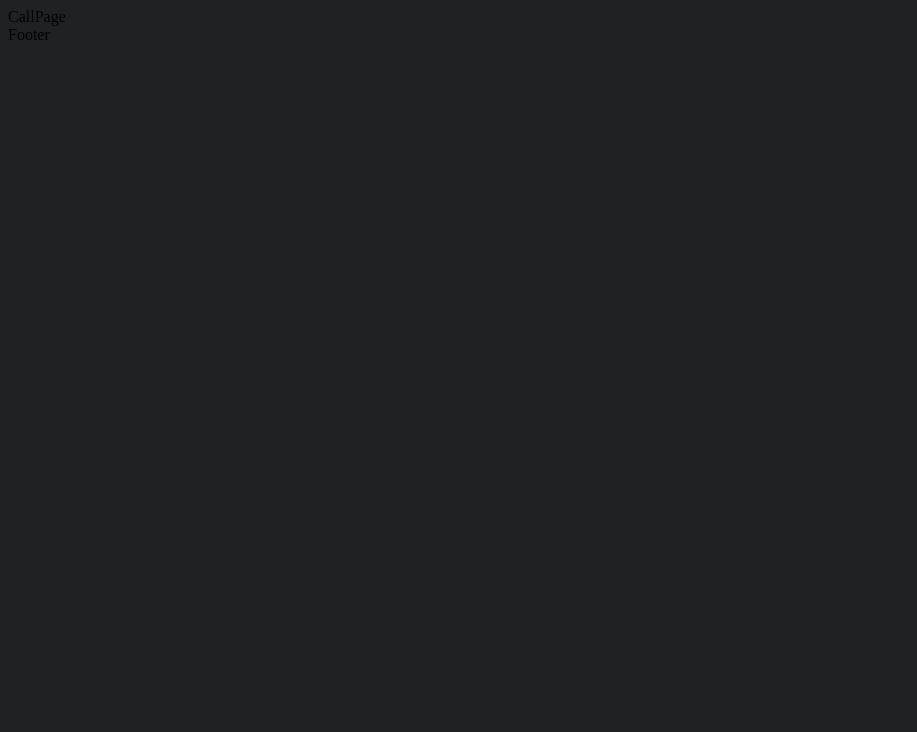
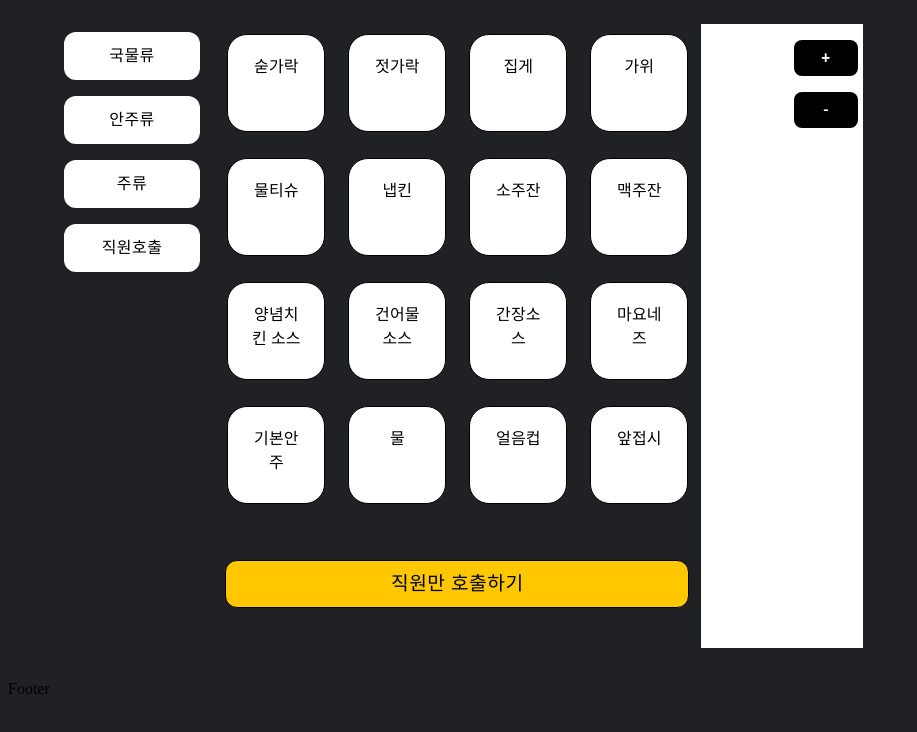
Before and after one commit to GDG-on-Campus-KNU/3rd-toyproject-frontend-2, a React (Create React App) app: page /order/call in a window 1280 px wide. Shown: the top 732 px of the page, without its empty margins (0-917 px from the left). Built offline with nearby package versions, Linux system fonts and the light colour scheme.

Commit message:
[Feat]: 주문 목록 구현

```diff
--- a/src/components/Card/CallCard.js
+++ b/src/components/Card/CallCard.js
@@ -1,5 +1,47 @@
-const CallCard = () => {
-    return <div>CallCard</div>;
+import { Card, CardContent, Typography } from '@mui/material';
+
+const CallCard = ({ children }) => {
+    const onclickHandler = () => {
+        console.log('click');
+    };
+    return (
+        <Card
+            sx={{
+                m: 0.25,
+                color: 'black',
+                backgroundColor: 'white',
+                borderColor: 'black',
+                //     textAlign: 'center',
+                width: '6rem',
+                height: '6rem',
+                borderRadius: 5,
+                marginBottom: '1rem',
+                ':hover': {
+                    color: '#FFC700',
+                    borderColor: '#FFC700',
+                    backgroundColor: 'black',
+                },
+            }}
+            variant="outlined"
+            onClick={onclickHandler}
+        >
+            <CardContent
+                align="center"
+                // gutterBottom
+                component="div"
+            >
+                <Typography
+                    align="center"
+                    sx={{
+                        fontSize: '1rem',
+                        padding: '0.25rem',
+                    }}
+                >
+                    {children}
+                </Typography>
+            </CardContent>
+        </Card>
+    );
 };
 
 export default CallCard;
--- /dev/null
+++ b/src/components/Container/OrderContainer.js
@@ -0,0 +1,13 @@
+import { Container } from '@mui/material';
+import Plus from '../Button/CallButton/Plus';
+import Minus from '../Button/CallButton/Minus';
+
+const OrderContainer = ({ children }) => {
+    return (
+        <Container sx={{ backgroundColor: 'white', width: '3rem' }}>
+            <Plus /> <Minus />
+        </Container>
+    );
+};
+
+export default OrderContainer;
--- a/src/pages/CallPage.js
+++ b/src/pages/CallPage.js
@@ -1,5 +1,80 @@
+import StaffCallButton from '../components/Button/CallButton/StaffCallButton.js';
+import CallCard from '../components/Card/CallCard';
+import { Grid, Container } from '@mui/material';
+import OrderContainer from '../components/Container/OrderContainer';
+import CategoryButton from '../components/Button/CategoryButton.js';
+
 const CallPage = () => {
-    return <div>CallPage</div>;
+    return (
+        <Container sx={{ m: 4 }}>
+            <Grid container spacing={1}>
+                <Grid item xs={2}>
+                    <CategoryButton />
+                </Grid>
+                <Grid item xs={6}>
+                    <Grid container spacing={1}>
+                        <Grid item xs={3}>
+                            <CallCard>숟가락</CallCard>
+                        </Grid>
+                        <Grid item xs={3}>
+                            <CallCard>젓가락</CallCard>
+                        </Grid>
+                        <Grid item xs={3}>
+                            <CallCard>집게</CallCard>
+                        </Grid>
+                        <Grid item xs={3}>
+                            <CallCard>가위</CallCard>
+                        </Grid>
+
+                        <Grid item xs={3}>
+                            <CallCard>물티슈</CallCard>
+                        </Grid>
+                        <Grid item xs={3}>
+                            <CallCard>냅킨</CallCard>
+                        </Grid>
+                        <Grid item xs={3}>
+                            <CallCard>소주잔</CallCard>
+                        </Grid>
+                        <Grid item xs={3}>
+                            <CallCard>맥주잔</CallCard>
+                        </Grid>
+
+                        <Grid item xs={3}>
+                            <CallCard>양념치킨 소스</CallCard>
+                        </Grid>
+                        <Grid item xs={3}>
+                            <CallCard>건어물 소스</CallCard>
+                        </Grid>
+                        <Grid item xs={3}>
+                            <CallCard>간장소스</CallCard>
+                        </Grid>
+                        <Grid item xs={3}>
+                            <CallCard>마요네즈</CallCard>
+                        </Grid>
+
+                        <Grid item xs={3}>
+                            <CallCard>기본안주</CallCard>
+                        </Grid>
+                        <Grid item xs={3}>
+                            <CallCard>물</CallCard>
+                        </Grid>
+                        <Grid item xs={3}>
+                            <CallCard>얼음컵</CallCard>
+                        </Grid>
+                        <Grid item xs={3}>
+                            <CallCard>앞접시</CallCard>
+                        </Grid>
+                    </Grid>
+                    <Grid item xs={12}>
+                        <StaffCallButton>직원만 호출하기</StaffCallButton>
+                    </Grid>
+                </Grid>
+                <Grid item backgroundColor="white" xs={2}>
+                    <OrderContainer>adasd</OrderContainer>
+                </Grid>
+            </Grid>
+        </Container>
+    );
 };
 
 export default CallPage;
```
Also changed, not shown: 1 other file (tests, documents, lock files or other folders).
